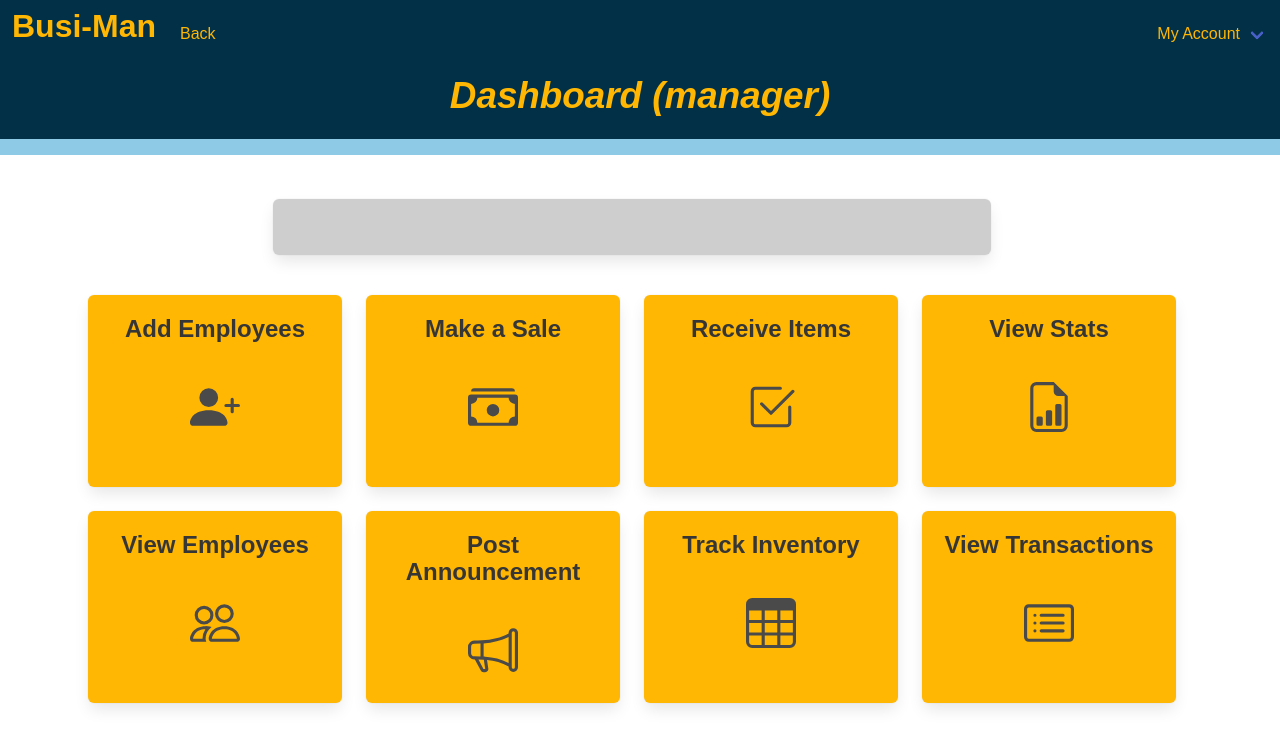
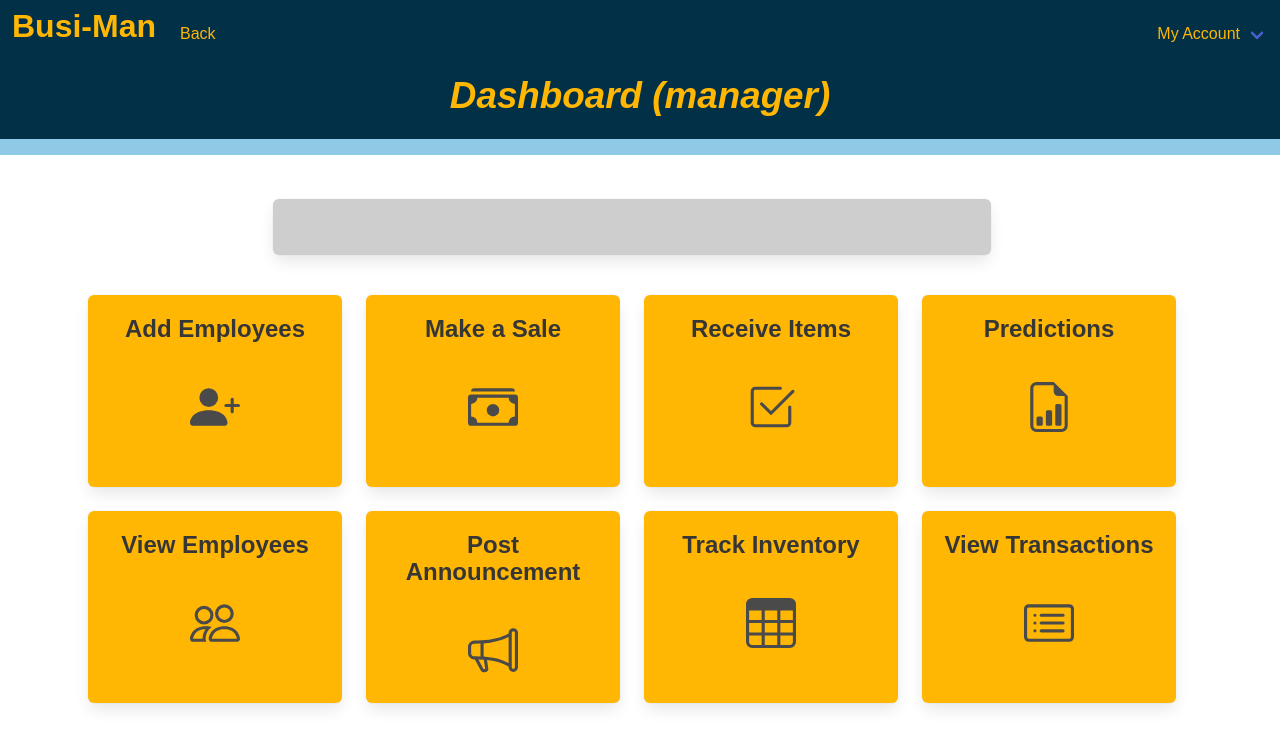
Before and after one commit to lnewmanheggie/Busi-Man, a React (Create React App) app in the folder client/: page /dashboard in a window 1280 px wide. Shown: the top 748 px of the page. Built offline with nearby package versions, Linux system fonts and the light colour scheme; no server answers.

Commit message:
small fix stats page

```diff
--- a/client/src/pages/Dashboard.js
+++ b/client/src/pages/Dashboard.js
@@ -117,7 +117,7 @@ function Dashboard() {
                         <div className="column">
                             <Link to='/view-stats' style={styles.link}>
                                 <Card
-                                    title='View Stats'
+                                    title='Predictions'
                                     icon={
                                         <svg xmlns="http://www.w3.org/2000/svg" width="50" height="50" fill="currentColor" className="bi bi-file-earmark-bar-graph" viewBox="0 0 16 16">
                                             <path d="M10 13.5a.5.5 0 0 0 .5.5h1a.5.5 0 0 0 .5-.5v-6a.5.5 0 0 0-.5-.5h-1a.5.5 0 0 0-.5.5v6zm-2.5.5a.5.5 0 0 1-.5-.5v-4a.5.5 0 0 1 .5-.5h1a.5.5 0 0 1 .5.5v4a.5.5 0 0 1-.5.5h-1zm-3 0a.5.5 0 0 1-.5-.5v-2a.5.5 0 0 1 .5-.5h1a.5.5 0 0 1 .5.5v2a.5.5 0 0 1-.5.5h-1z" />
--- a/client/src/pages/Stats.js
+++ b/client/src/pages/Stats.js
@@ -95,9 +95,8 @@ const Stats = () => {
                 model.predict(tf.tensor2d([parseFloat(predictionMonth)], [1, 1])).print();
                 //  console.log(model.predict(tf.tensor2d([parseFloat(predictionMonth-xUnitVal)], [1,1])))
                 let resultTest = [];
-                // console.log(resultTest);
-                // gave me an error here so i ended up having to parsefloat
-                for (let index = 14; index < 24; index++) {
+
+                for (let index = 14; index < 21; index++) {
                     resultTest.push(model.predict(tf.tensor2d([parseFloat(predictionMonth)], [1, 1])).toString()[index])
 
                 }
@@ -113,23 +112,25 @@ const Stats = () => {
 
         <div>
             <Navbar />
-            <Header />
+            <Header heading={'Prediction'} />
+            <div className="is-flex is-justify-content-center">
+                <div className="box mt-6 box2">
                     <form
                         className="control" onSubmit={handleSubmit}>
+                        <p className="is-size-7 mb-2">Input your average monthly expenses (one number). Do not include dollar signs. </p>
                         <Input
                             type="text"
-
                             value={userState.expensesVal}
                             name="expensesVal"
                             handleChange={handleChange}
-                    placeholder="Please input your expenses, do not include dollar signs"
+                            placeholder="(e.g. '7050')"
                         />
-
+                        <p className="is-size-7 mb-2">Input your total monthly earnings (not net), separated by commas. Do not include dollar signs and include at least 4 numbers. </p>
                         <Input
                             value={userState.monthlyEarnings}
                             handleChange={handleChange}
                             name="monthlyEarnings"
-                    placeholder="Please input your Total Monthly Earnings in  seperating each month with a comma.Also, please do not include dollar signs"
+                            placeholder="(e.g. 8500, 9012, 10045, 9235)"
                         />
 
                         <Input
@@ -143,11 +144,11 @@ const Stats = () => {
                             name="Predict for me!"
                             type="submit"
                             color="#fb8500" />
-
-                <p>your value for your monthly earnings is <p>{resultData}</p>
-
+                        <p className="mt-4">Your predicted monthly earnings is {resultData}
                         </p>
                     </form>
+                </div>
+            </div>
             <Footer />
         </div>
     );
```
Lines whose indentation alone changed are shown as unchanged.
